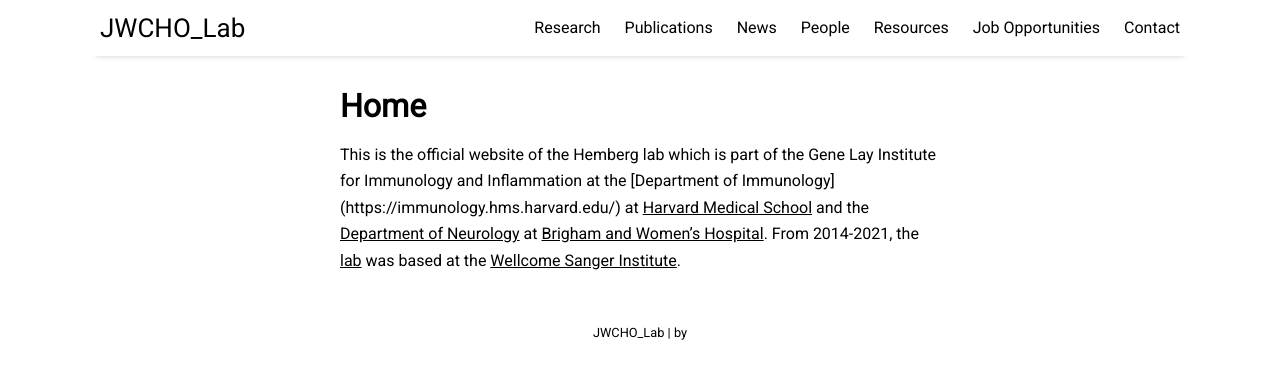
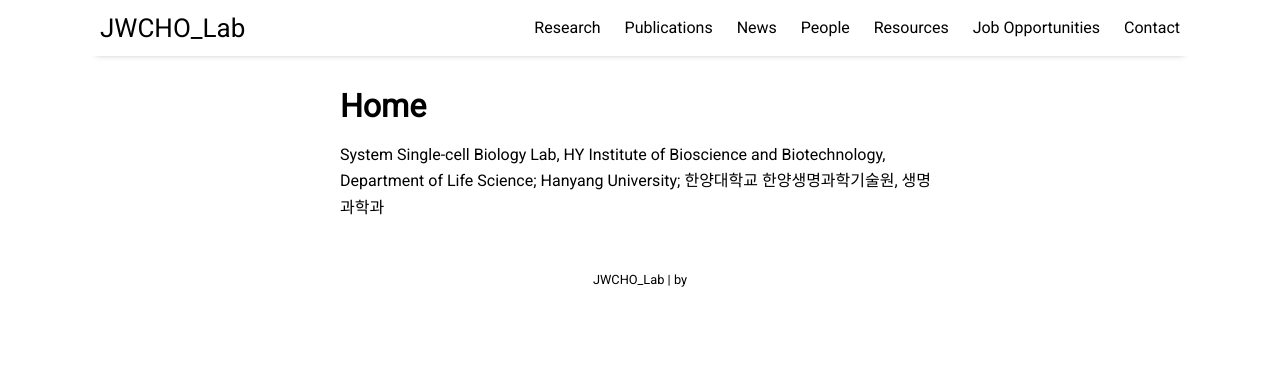
Before and after one commit to jaewon-cho/sdfasdf2dscf34fad.github.io, a Jekyll site: the page built from pages/home.md, in a window 1280 px wide. Shown: the top 379 px of the page. Built offline with Jekyll 4.4.1, drawn with Linux system fonts in a browser that asks for light colours; nearby versions of some CDN libraries.

Commit message:
Update home.md

```diff
--- a/pages/home.md
+++ b/pages/home.md
@@ -2,4 +2,4 @@
 layout: page
 title: Home
 ---
-This is the official website of the Hemberg lab which is part of the Gene Lay Institute for Immunology and Inflammation at the [Department of Immunology] (https://immunology.hms.harvard.edu/) at [Harvard Medical School](https://hms.harvard.edu) and the [Department of Neurology](https://www.brighamandwomens.org/neurology) at [Brigham and Women's Hospital](https://www.brighamandwomens.org). From 2014-2021, the [lab](https://www.sanger.ac.uk/group/hemberg-group/) was based at the [Wellcome Sanger Institute](https://sanger.ac.uk).
+System Single-cell Biology Lab, HY Institute of Bioscience and Biotechnology, Department of Life Science; Hanyang University; 한양대학교 한양생명과학기술원, 생명과학과
```
